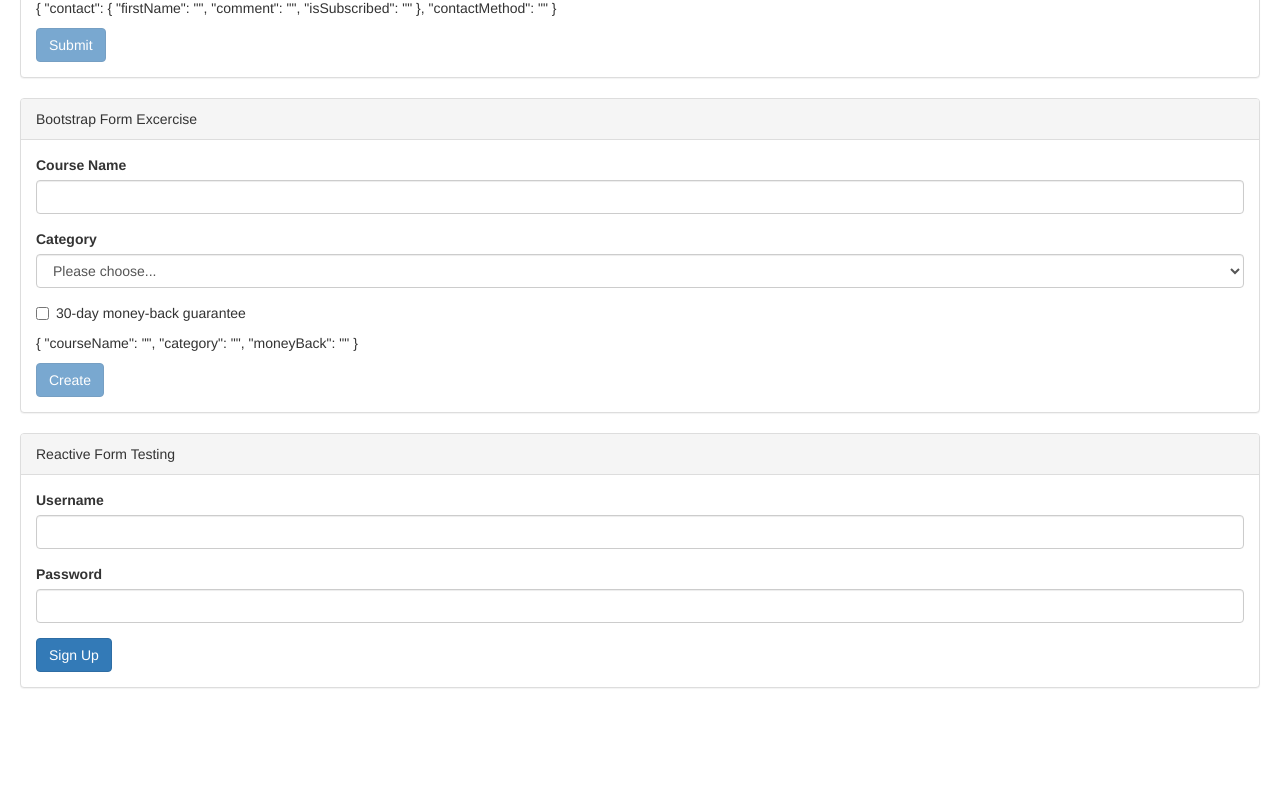
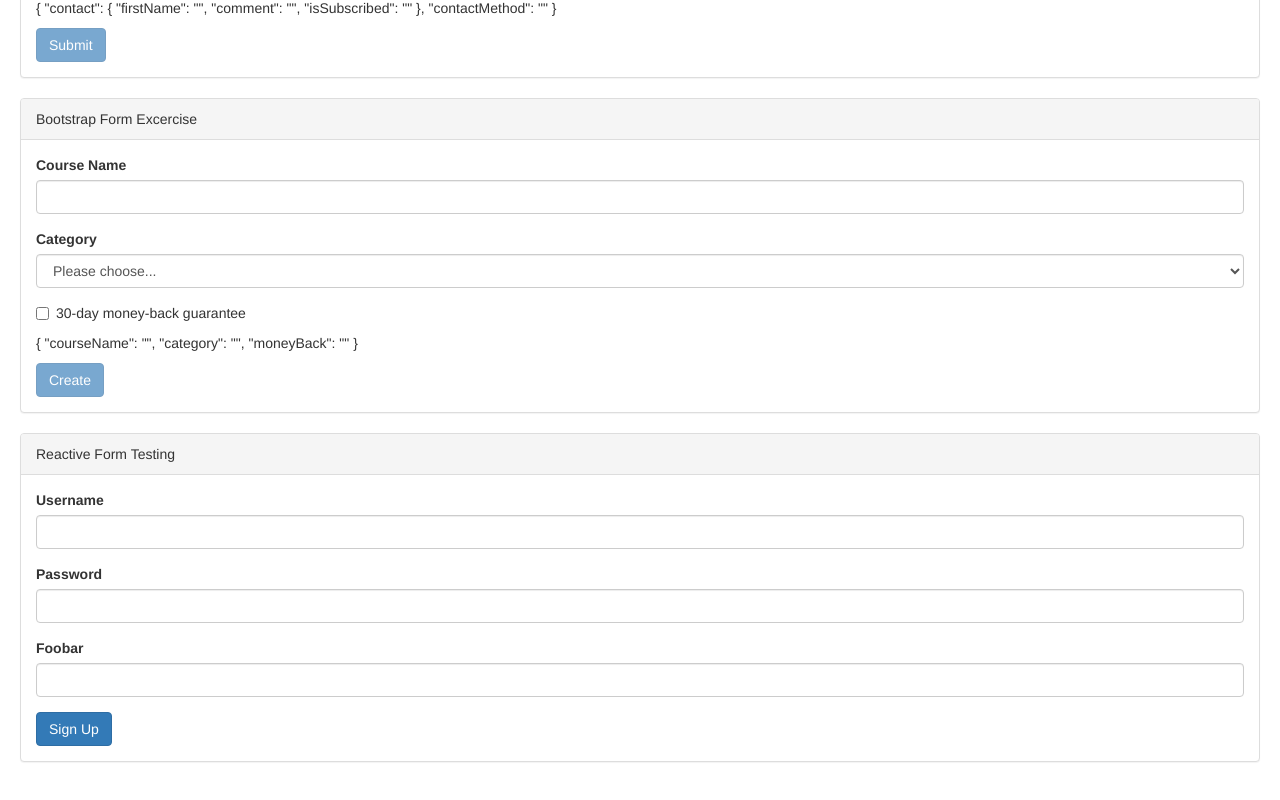
Before and after one commit to decline/udemy-angular4-crashcourse, an Angular app: page / in a window 1280 px wide. Shown: the part 3186-3986 px from the top of the page. Before the commit the page ends 3914 px from the top, so only its background shows below. Built offline with nearby package versions, Linux system fonts and the light colour scheme.

Commit message:
add custom validator class and add FormGroup

```diff
--- a/src/app/signup-form/signup-form.component.html
+++ b/src/app/signup-form/signup-form.component.html
@@ -1,16 +1,21 @@
-<form [formGroup]="form">
+<form [formGroup]="form" (ngSubmit)="login()">
+    <div *ngIf="form.errors" class="alert alert-danger">
+        Ths username or password is invalid
+    </div>
+    <div formGroupName="account">
         <div class="form-group">
             <label for="username">Username</label>
             <input
                 formControlName="username"
-
                 id="username"
                 type="text"
                 class="form-control">
+            <div *ngIf="username.pending">Checking for unique username...</div>
             <div *ngIf="username.touched && username.invalid" class="alert alert-danger">
                 <div *ngIf="username.errors.required">Username is required.</div>
                 <div *ngIf="username.errors.requiredLength">Username should be minimum {{ username.errors.requiredLength.required }} characters. Currently: {{ username.errors.requiredLength.actual }}</div>
                 <div *ngIf="username.errors.cannotContainSpace">Username cannot contain spaces.</div>
+                <div *ngIf="username.errors.shouldBeUnique">Username is already taken.</div>
             </div>
         </div>
         <div class="form-group">
@@ -21,5 +26,14 @@
                 type="text"
                 class="form-control">
         </div>
+    </div>
+    <div class="form-group">
+        <label for="foobar">Foobar</label>
+        <input
+            formControlName="foobar"
+            id="foobar"
+            type="text"
+            class="form-control">
+    </div>
     <button class="btn btn-primary" type="submit">Sign Up</button>
 </form>
--- a/src/app/signup-form/signup-form.component.ts
+++ b/src/app/signup-form/signup-form.component.ts
@@ -9,15 +9,37 @@ import { UsernameValidators } from './username-validators';
 })
 export class SignupFormComponent {
     form = new FormGroup({
-        username: new FormControl('', [
-            Validators.required,
-            UsernameValidators.requiredLength,
-            UsernameValidators.cannotContainSpace
-        ]),
-        password: new FormControl('', Validators.required)
+        account: new FormGroup({
+            username: new FormControl(
+                '',
+                [
+                    Validators.required,
+                    UsernameValidators.requiredLength,
+                    UsernameValidators.cannotContainSpace
+                ],
+                [
+                    UsernameValidators.shouldBeUnique
+                ]
+            ),
+            password: new FormControl('', Validators.required)
+        }),
+        foobar: new FormControl('', Validators.required)
     });
 
     get username() {
-        return this.form.get('username');
+        return this.form.get('account.username');
+    }
+
+    login() {
+        // let isValid = authService.login(this.form.value);
+        // if (!isValid) {
+        //     this.form.setErrors({
+        //         invalidLogin: true
+        //     });
+        // }
+
+        this.form.setErrors({
+            invalidLogin: true
+        });
     }
 }
--- a/src/app/signup-form/username-validators.ts
+++ b/src/app/signup-form/username-validators.ts
@@ -22,4 +22,18 @@ export class UsernameValidators {
             };
         }
     }
+
+    static shouldBeUnique(control: AbstractControl): Promise<ValidationErrors | null> {
+        return new Promise((resolve, reject) => {
+            // fake async operation
+            setTimeout(() => {
+                if (control.value === 'dominik') {
+                    resolve({ shouldBeUnique: true });
+                } else {
+                    resolve(null);
+                }
+
+            }, 2000);
+        });
+    }
 }
```
Lines whose indentation alone changed are shown as unchanged.
